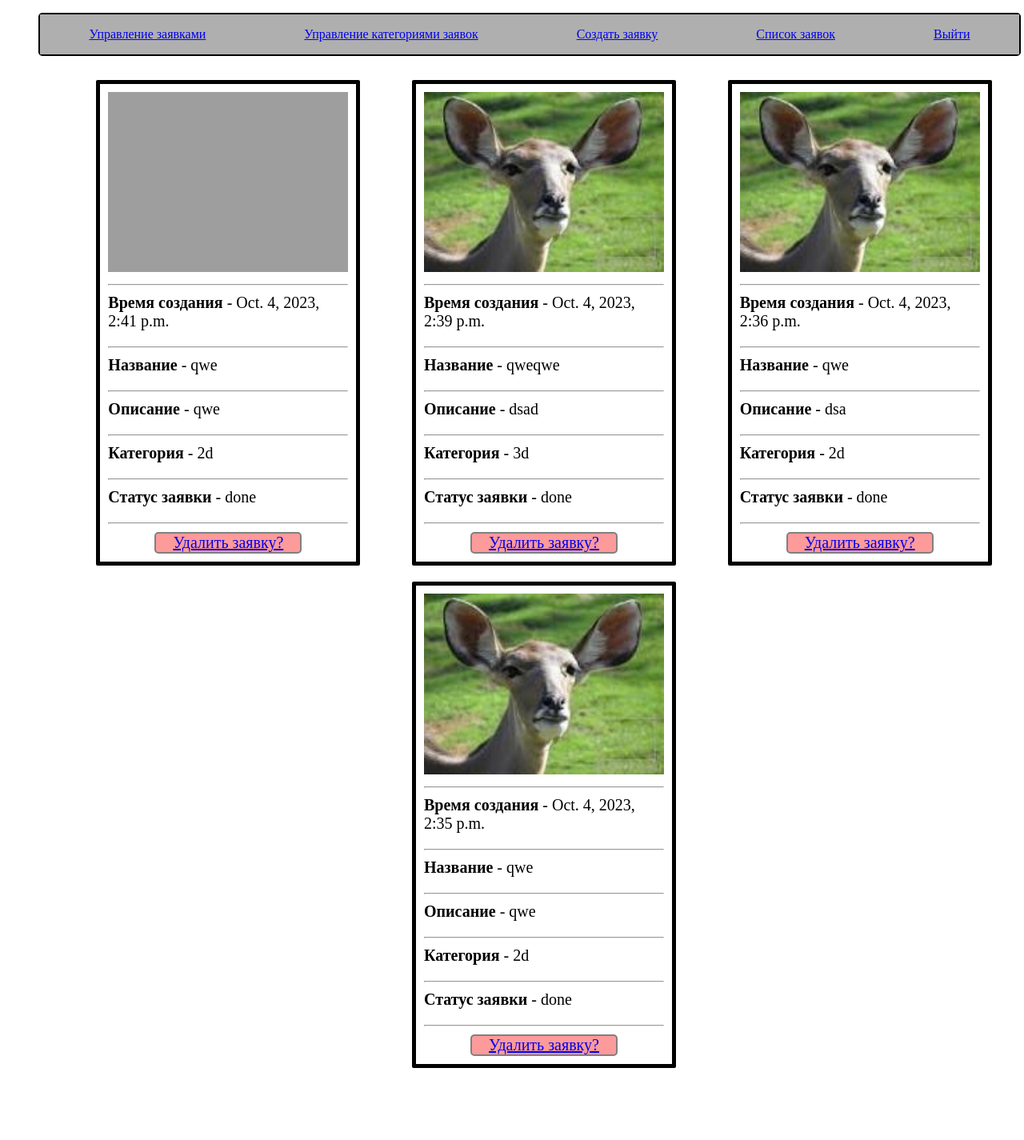
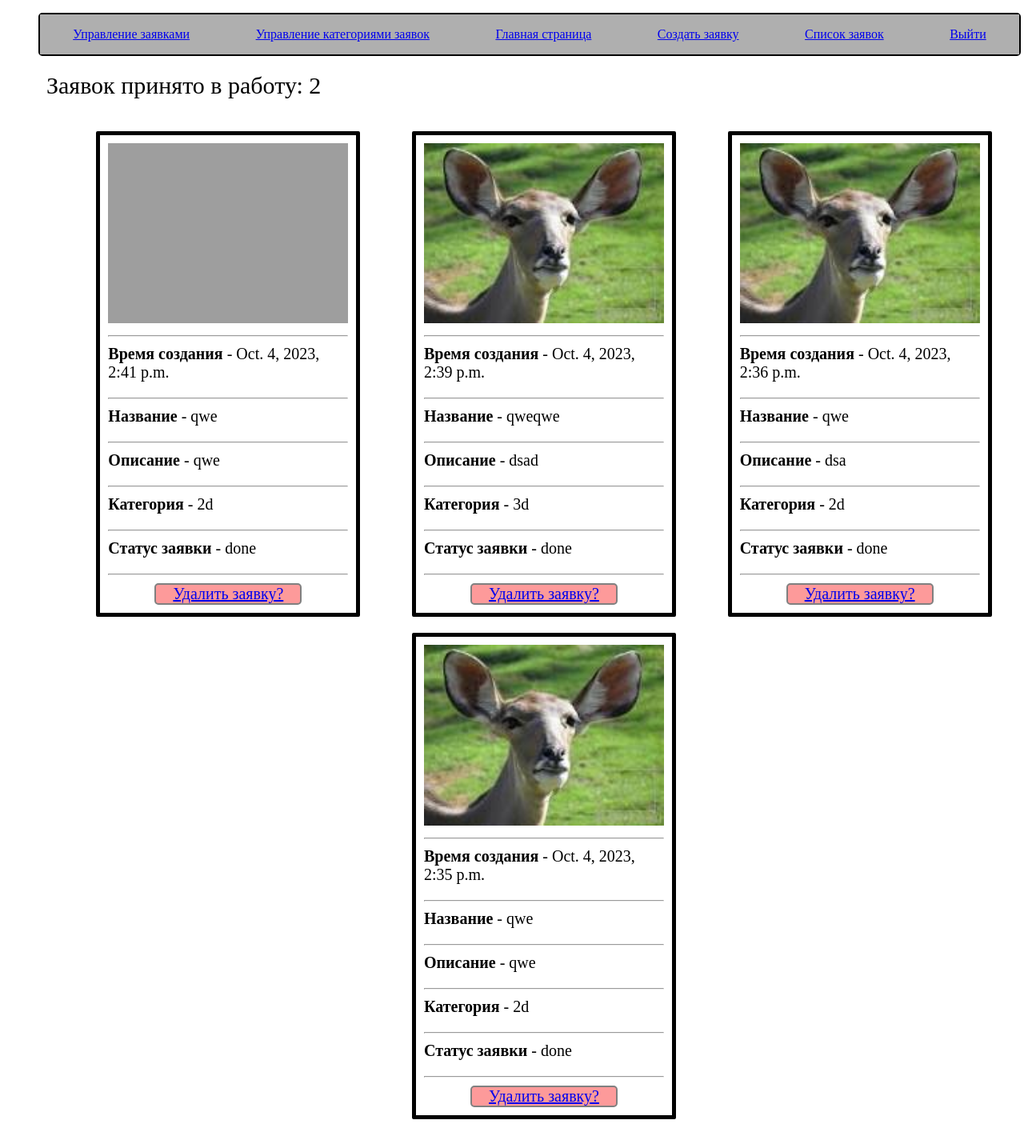
Before and after one commit to sdeix/DesignPro, a Django app: page /interior/ in a window 1280 px wide. Shown: the whole page at 80% size. Before the commit the page ends 1335 px from the top, so only its background shows below. Run offline with Django 4.2, Linux system fonts and the light colour scheme; a user stored in the database is signed in; data comes from the database, SQL or seed files in the repository; both versions use the stored data as it was after the commit; grey boxes are pictures that could not be loaded.

Commit message:
проверены все основные функции

```diff
--- a/interior/models.py
+++ b/interior/models.py
@@ -56,6 +56,9 @@ class Zayavka(models.Model):
         Returns the url to access a particular author instance.
         """
         return reverse('deletez', args=[str(self.id)])
+    def get_context(self):
+        acc = Zayavka.objects.filter(status='accepted').count()
+        return Zayavka.objects.filter(status='accepted').count()
     def set_accepted(self):
         """
         Returns the url to access a particular author instance.
--- a/interior/templates/base_generic.html
+++ b/interior/templates/base_generic.html
@@ -18,6 +18,7 @@
                     <li><a href="{%url 'category_list'%}">Управление категориями заявок</a></li>
                     {%endif%}
                     {% if user.is_authenticated%}
+                    <li><a href="{%url 'index'%}">Главная страница</a></li>
 
                     <li><a href="{%url 'createz'%}">Создать заявку</a></li>
                     <li><a href="{%url 'listz'%}">Список заявок</a></li>
--- a/interior/templates/index.html
+++ b/interior/templates/index.html
@@ -3,9 +3,8 @@
 
 {% block content %}
 
-
+    <p class="count">Заявок принято в работу: {{accepted_count}}</p>
     <ul class="cards">
-
       {% for z in zayavka_list %}
       <li class="card">
         <img src="{{ z.image.url }}" alt=""><hr>
--- a/interior/views.py
+++ b/interior/views.py
@@ -62,8 +62,14 @@ class ListZ(LoginRequiredMixin, ListView):
 class Index(ListView):
     template_name = 'index.html'
     model = Zayavka
+    def get_context_data(self, **kwargs):
+        # Call the base implementation first to get a context
+        context = super(Index, self).get_context_data(**kwargs)
+        # Add in a QuerySet of all the books
+        context['accepted_count'] = Zayavka.objects.filter(status='accepted').count()
+        return context
+    def get_queryset(self):
 
-    def get_queryset(self):
         return Zayavka.objects.filter(status="done").order_by('-time_z')[:4]
 
 
--- a/static/css/style.css
+++ b/static/css/style.css
@@ -64,3 +64,8 @@ p{
 img{
     width: 100%;
 }
+
+.count{
+    font-size: 30px;
+    margin-left: 10px;
+}
```
Also changed, not shown: db.sqlite3.
